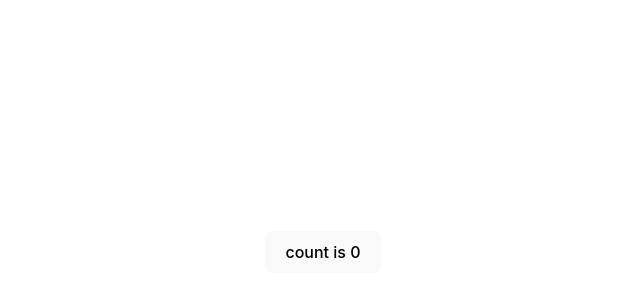
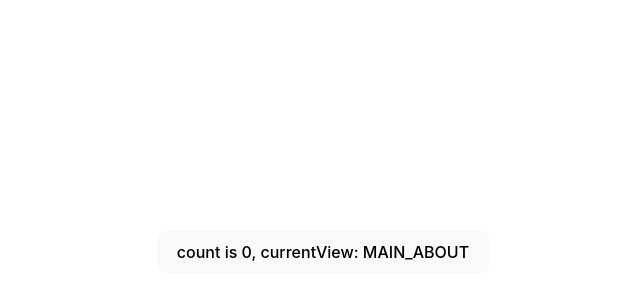
Before and after one commit to barco1997/csbx-playground, a React (Vite) app: page /main/about in a window 1280 px wide. Shown: the part 148-448 px from the top of the page, without its empty margins (317-957 px from the left). Built offline with nearby package versions, Linux system fonts and the light colour scheme.

Commit message:
add: basic routes template

```diff
--- a/package.json
+++ b/package.json
@@ -10,8 +10,10 @@
     "preview": "vite preview"
   },
   "dependencies": {
+    "query-string": "^9.1.1",
     "react": "^19.0.0",
-    "react-dom": "^19.0.0"
+    "react-dom": "^19.0.0",
+    "react-router-dom": "^7.1.5"
   },
   "devDependencies": {
     "@types/react": "^19.0.0",
--- a/src/App.tsx
+++ b/src/App.tsx
@@ -1,19 +1,22 @@
 import { useState } from "react";
 
 import "./App.css";
+import { useCurrentView } from "./routes/utils";
+import { Route } from "./routes/types";
 
-function App() {
+const App = ({ routes }: { routes: Route[] }) => {
   const [count, setCount] = useState(0);
+  const { currentView } = useCurrentView();
 
   return (
     <>
       <div className="card">
         <button onClick={() => setCount((count) => count + 1)}>
-          count is {count}
+          count is {count}, currentView: {currentView}
         </button>
       </div>
     </>
   );
-}
+};
 
 export default App;
--- a/src/main.tsx
+++ b/src/main.tsx
@@ -1,10 +1,14 @@
 import React from "react";
 import ReactDOM from "react-dom/client";
-import App from "./App.tsx";
 import "./index.css";
+import { BrowserRouter } from "react-router-dom";
+import { RenderRoutes } from "./routes/render-routes.tsx";
+import { routes } from "./routes/routes.tsx";
 
 ReactDOM.createRoot(document.getElementById("root")!).render(
   <React.StrictMode>
-    <App />
-  </React.StrictMode>,
+    <BrowserRouter>
+      <RenderRoutes routes={routes} />
+    </BrowserRouter>
+  </React.StrictMode>
 );
--- /dev/null
+++ b/src/routes/consts.ts
@@ -0,0 +1,3 @@
+import { View } from "./types";
+
+export const DEFAULT_VIEW: View = "REDIRECT";
--- /dev/null
+++ b/src/routes/mapping.ts
@@ -0,0 +1,13 @@
+export const MAPPING = Object.freeze({
+  REDIRECT: "/",
+  MAIN: "/main/*",
+  MAIN_ABOUT: "/main/about",
+  CONTACTS: "/contacts",
+});
+
+export const VIEW_PATH_MAPPING = Object.entries(MAPPING).map(
+  ([key, value]) => ({
+    view: key,
+    path: value,
+  })
+);
--- /dev/null
+++ b/src/routes/render-routes.tsx
@@ -0,0 +1,35 @@
+import { Route } from "./types";
+import { useCurrentView } from "./utils";
+
+export const RenderRoutes = ({
+  routes,
+  treeLevel = 0,
+}: {
+  routes: Route[];
+  treeLevel?: number;
+}) => {
+  const { allMatchedViews } = useCurrentView();
+  const currentLevelMatchedViews = allMatchedViews.slice(0, treeLevel + 1);
+
+  const currentLevelRoute = currentLevelMatchedViews.reduce<{
+    routes: Route[];
+    currentRoute?: Route;
+  }>(
+    (acc, currentEl) => {
+      const currentRoute =
+        acc.routes.find((route) => route.view === currentEl) || ({} as Route);
+      return {
+        currentRoute,
+        routes: currentRoute.children,
+      };
+    },
+    { routes }
+  ).currentRoute;
+
+  const { children, layout, element } = currentLevelRoute || {};
+
+  const renderElement =
+    layout && children ? layout({ routes: children }) : element || null;
+
+  return renderElement;
+};
--- /dev/null
+++ b/src/routes/routes.tsx
@@ -0,0 +1,25 @@
+import { Navigate } from "react-router-dom";
+import { getPath } from "./utils";
+import App from "../App";
+import { Route } from "./types";
+
+export const routes = [
+  {
+    view: "REDIRECT",
+    element: <Navigate to={getPath({ view: "MAIN_ABOUT" })} />,
+  },
+  {
+    view: "MAIN",
+    layout: (props) => <App {...props}/>,
+    children: [
+      {
+        view: "MAIN_ABOUT",
+        element: <div />,
+      },
+    ],
+  },
+  {
+    view: "CONTACTS",
+    element: <div />,
+  },
+] as Route[];
--- /dev/null
+++ b/src/routes/types.ts
@@ -0,0 +1,13 @@
+import { ReactNode } from "react";
+import { MAPPING } from "./mapping";
+
+export type View = keyof typeof MAPPING;
+
+export type LocalPath = (typeof MAPPING)[View];
+
+export type Route = {
+  view: View;
+  layout?: (props: { routes: Route[] }) => ReactNode;
+  element?: ReactNode;
+  children: Route[];
+};
--- /dev/null
+++ b/src/routes/utils.ts
@@ -0,0 +1,81 @@
+import { generatePath, matchRoutes, useLocation } from "react-router-dom";
+import { MAPPING, VIEW_PATH_MAPPING } from "./mapping";
+import { LocalPath, View } from "./types";
+import queryString, { StringifiableRecord } from "query-string";
+
+export const getPath = ({
+  view,
+  pathParams = {},
+  queryParams = {},
+  hashParams = {},
+}: {
+  view: View;
+  pathParams?: StringifiableRecord;
+  queryParams?: StringifiableRecord;
+  hashParams?: StringifiableRecord;
+}) => {
+  const initPath = MAPPING[view];
+  if (!initPath) {
+    return "/";
+  }
+
+  const pathWithParams = generatePath(
+    initPath,
+    pathParams ? { ["*"]: "*", ...pathParams } : undefined
+  );
+
+  const path =
+    queryString.stringifyUrl({
+      url: pathWithParams,
+      query: queryParams,
+    }) +
+    "#" +
+    queryString.stringify(hashParams);
+
+  return path;
+};
+
+export const useCurrentView = () => {
+  const { pathname } = useLocation();
+
+  const matchedPairs = VIEW_PATH_MAPPING.filter(({ path }) => {
+    const matches = matchRoutes([{ path }], { pathname }) || [];
+    return matches.length > 0;
+  });
+
+  const allMatchedViews = matchedPairs
+    .sort((pair1, pair2) => {
+      const length1 = pair1.path.length;
+      const length2 = pair2.path.length;
+      if (length1 > length2) {
+        return 1;
+      } else if (length1 === length2) {
+        return 0;
+      } else {
+        return -1;
+      }
+    })
+    .map((pair) => pair.view);
+
+  //   const mostDetailedMatch = matchedPairs.reduce<{
+  //     view?: View;
+  //     path?: LocalPath;
+  //   }>((acc, currentPair) => {
+  //     const isCurrentMoreDetailed =
+  //       (acc.path?.length || 0) < currentPair.path.length;
+  //     const newView = (
+  //       isCurrentMoreDetailed ? currentPair.view : acc.view
+  //     ) as View;
+  //     const newPath = isCurrentMoreDetailed ? currentPair.path : acc.path;
+
+  //     return {
+  //       view: newView,
+  //       path: newPath,
+  //     };
+  //   }, {});
+
+  return {
+    currentView: allMatchedViews[allMatchedViews.length - 1],
+    allMatchedViews,
+  };
+};
```
Also changed, not shown: src/routes/index.ts (added), 1 other file (tests, documents, lock files or other folders).
